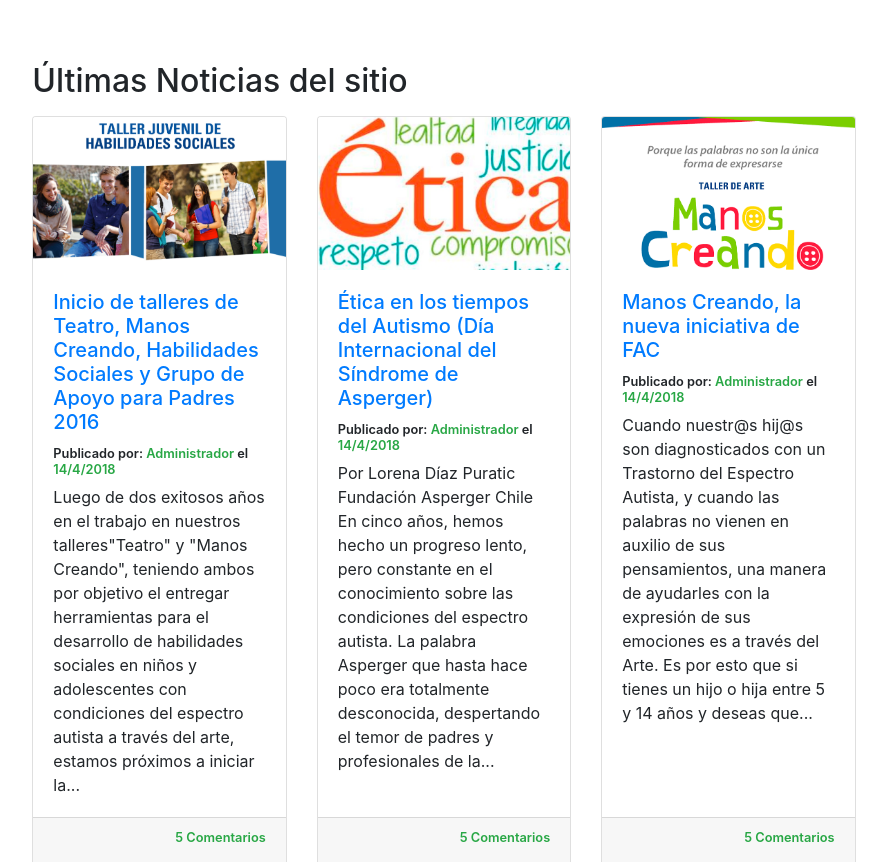
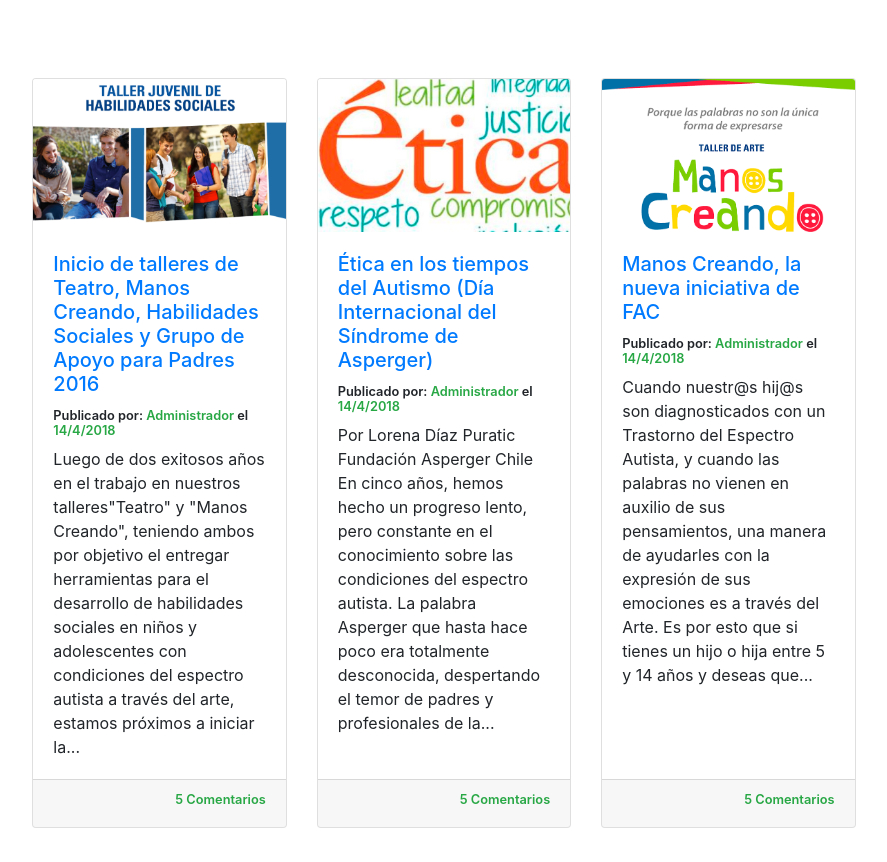
Before and after one commit to CassiusHR/prueba_1, a plain HTML site: page noticias.html in a window 1280 px wide. Shown: the part 1323-2185 px from the top of the page, without its empty margins (196-1083 px from the left). Drawn offline with Linux system fonts and the light colour scheme.

Commit message:
cambio noticias

```diff
--- a/noticias.html
+++ b/noticias.html
@@ -84,7 +84,6 @@
 </div>
 <div class="row justify-content-md-center pb-5">
     <div class="col-md-8 pt-3">
-        <h2>Últimas Noticias del sitio</h2>
         <div class="card-deck mt-3">
             <div class="card">
                 <img class="card-img-top" src="img/news1.png" alt="Card image cap">
```
